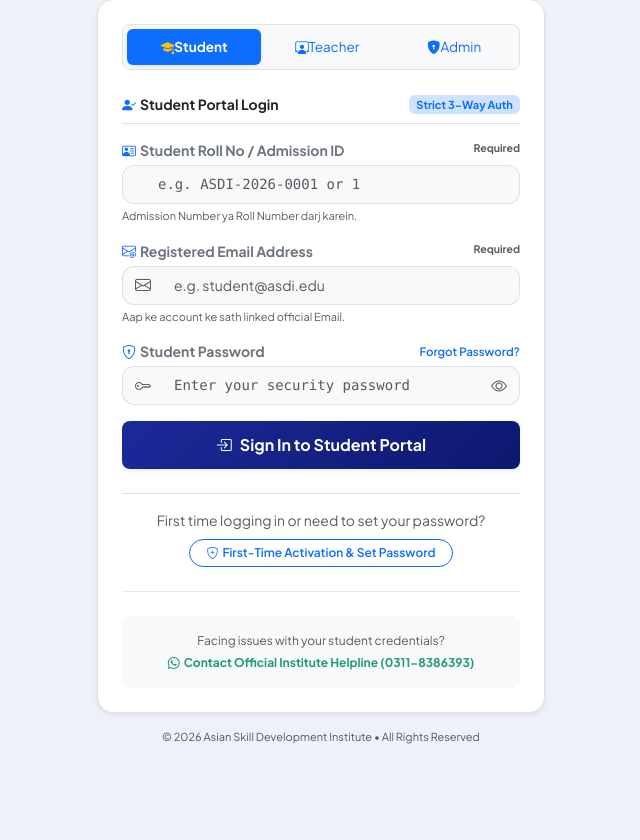
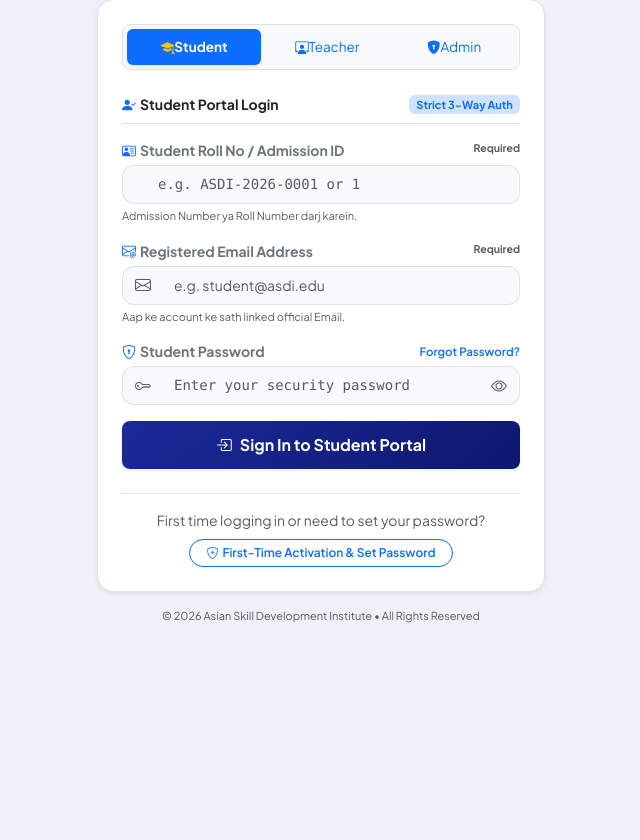
Before and after one commit to waleed903/ASIAN-SKILL-DEVELOPMENT-INSTITUDE, a Flask app: page /login in a window 1280 px wide. Shown: the part 298-1138 px from the top of the page, without its empty margins (319-959 px from the left). After the commit the page ends 921 px from the top, so only its background shows below. Run offline with Flask 3, Linux system fonts and the light colour scheme; data comes from the database, SQL or seed files in the repository.

Commit message:
Remove helpline section from login page

```diff
--- a/templates/login.html
+++ b/templates/login.html
@@ -390,15 +390,6 @@
 
     </div>
 
-    <hr class="my-4" style="opacity: 0.1;">
-
-    <!-- Helpline Assistance -->
-    <div class="bg-light p-3 rounded-3 text-center" style="font-size: 12px;">
-      <span class="text-muted d-block mb-1">Facing issues with your student credentials?</span>
-      <a href="https://wa.me/923118386393?text=Salam%2C%20mujhe%20ASDI%20Student%20Portal%20login%20mein%20rehnumai%20chahiye." target="_blank" class="text-decoration-none fw-bold" style="color: var(--green);">
-        <i class="bi bi-whatsapp me-1"></i>Contact Official Institute Helpline (0311-8386393)
-      </a>
-    </div>
   </div>
 
   <div class="text-center mt-3">
```
